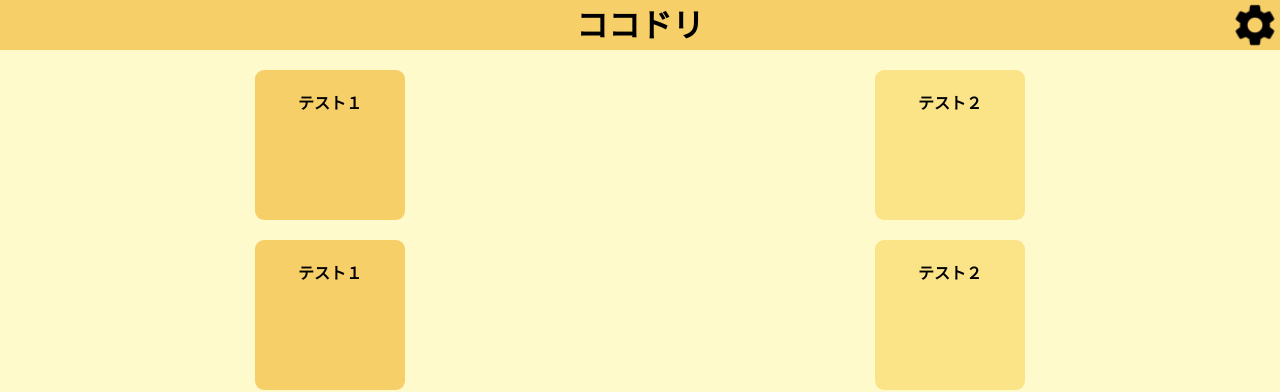
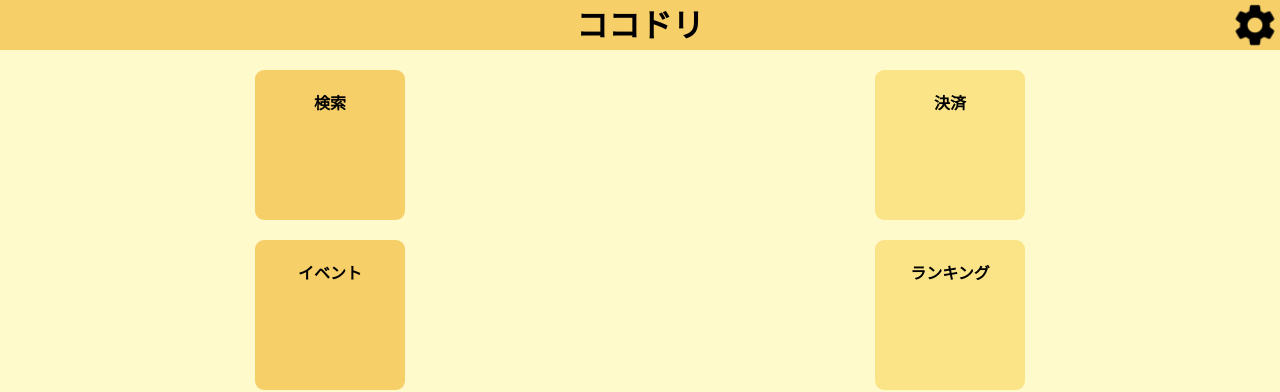
Before and after one commit to kantasv/kokodori-nuxt, a Nuxt app: page /home in a window 1280 px wide. Shown: the top 392 px of the page. Built offline with nearby package versions, Linux system fonts and the light colour scheme.

Commit message:
parent-child props data interaction added

```diff
--- a/components/FlexContainer.vue
+++ b/components/FlexContainer.vue
@@ -48,10 +48,14 @@
 
 <script>
 export default {
-  data () {
-    return {
-      label1: 'テスト１',
-      label2: 'テスト２'
+  props: {
+    label1: {
+      type: String,
+      required: true
+    },
+    label2: {
+      type: String,
+      required: true
     }
   }
 }
--- a/pages/home.vue
+++ b/pages/home.vue
@@ -2,9 +2,8 @@
   <div class="container">
     <KokodoriHeader />
     <AdWrapper />
-    <FlexContainer />
-    <FlexContainer />
-
+    <FlexContainer label1="検索" label2="決済" />
+    <FlexContainer label1="イベント" label2="ランキング" />
     <div class="contact-us-wrapper">
       お問い合わせ
     </div>
```
